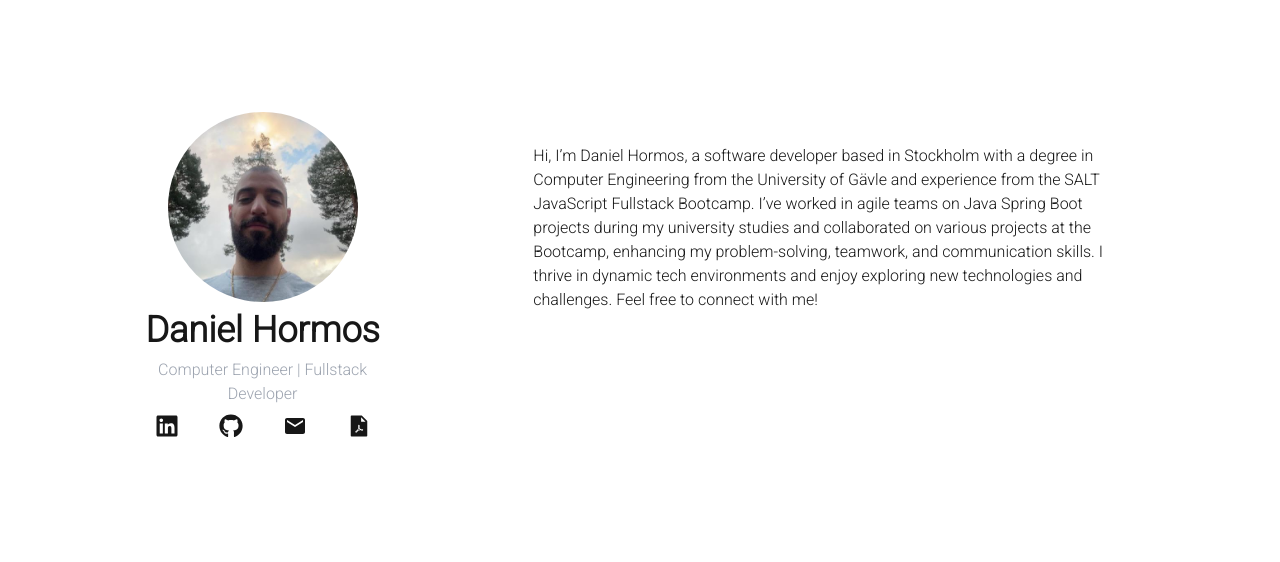
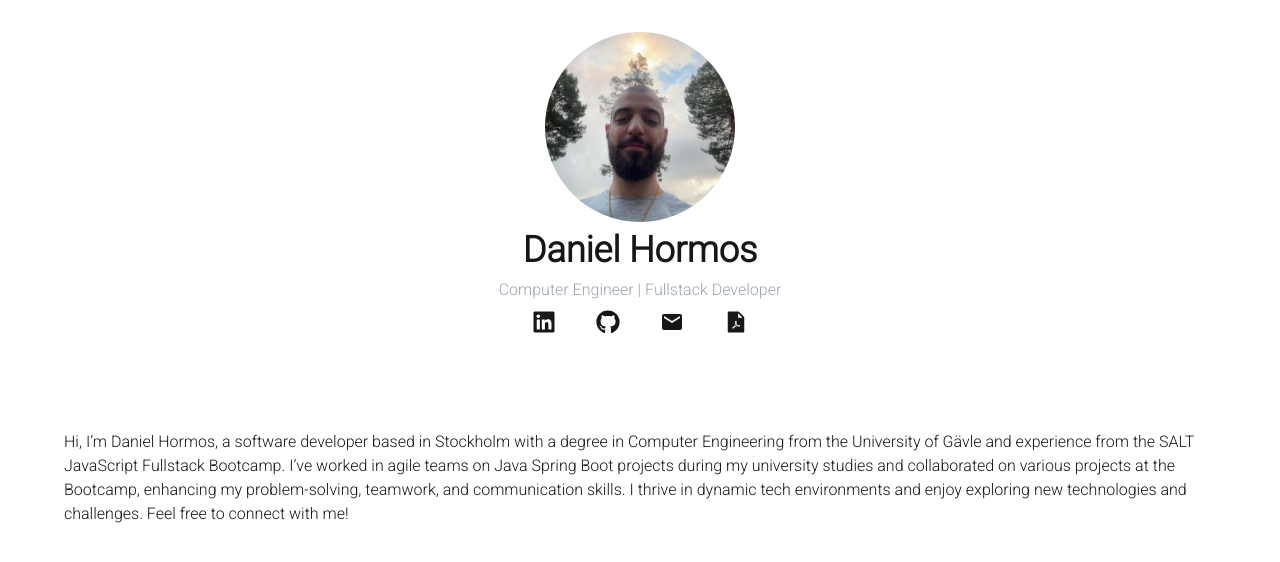
Before and after one commit to DanielHormos/portfolio, a Next.js app: page / in a window 1280 px wide. Shown: the top 562 px of the page. Built offline with nearby package versions, Linux system fonts and the light colour scheme.

Commit message:
removed main component and added profile, aboutme and all skills

```diff
--- a/src/app/page.tsx
+++ b/src/app/page.tsx
@@ -1,9 +1,13 @@
-import Main from "@/features/main/Main";
+import { AboutMe } from "../features/main";
+import { Profile } from "../features/main";
+import { Skills } from "@/features/main/skills";
 
 export default function Home() {
   return (
     <>
-      <Main />
+      <Profile />
+      <AboutMe />
+      <Skills />
     </>
   );
 }
```
